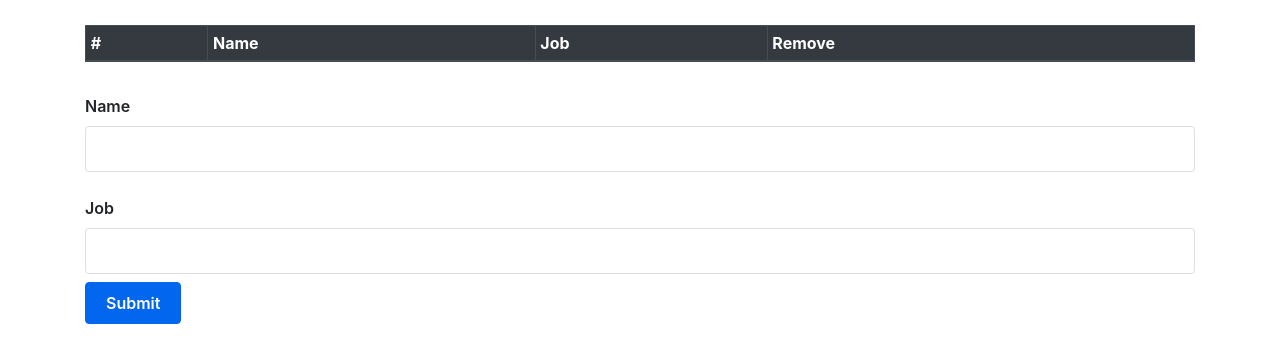
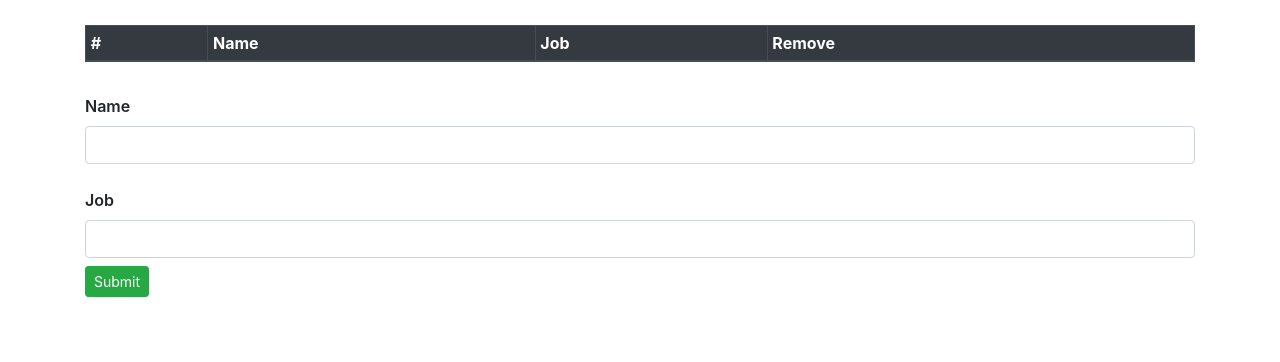
Before and after one commit to mkawa125/react-tutorial, a React (Create React App) app: page / in a window 1280 px wide. Shown: the top 362 px of the page. Built offline with nearby package versions, Linux system fonts and the light colour scheme.

Commit message:
Change button style

```diff
--- a/src/components/Form.js
+++ b/src/components/Form.js
@@ -36,6 +36,7 @@ render() {
         type="text"
         name="name"
         id="name"
+        className="form-control"
         value={name}
         onChange={this.handleChange} />
       <label for="job">Job</label>
@@ -43,10 +44,11 @@ render() {
         type="text"
         name="job"
         id="job"
+        className="form-control"
         value={job}
         onChange={ this.handleChange } />
 
-          <input type="button" value="Submit" onClick={this.submitForm} />
+          <button className="btn btn-sm btn-success" type="button" value="Submit" onClick={this.submitForm}> Submit</button>
     </form>
   );
 }
```
